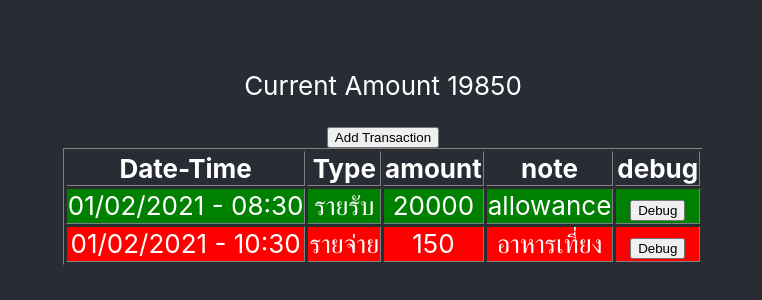
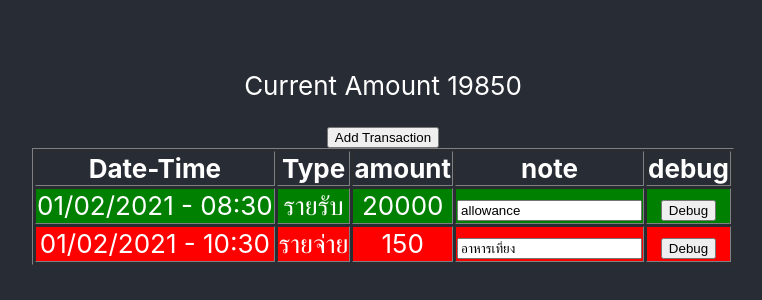
Before and after one commit to WasinTh/tutorial-react, a React (Create React App) app: page / in a window 1280 px wide. Shown: the part 246-546 px from the top of the page, without its empty margins (257-1019 px from the left). Built offline with nearby package versions, Linux system fonts and the light colour scheme.

Commit message:
Lifting state up

```diff
--- a/src/App.js
+++ b/src/App.js
@@ -13,7 +13,7 @@ function App() {
 
   const generateTransaction = () => {
     return {
-      id: transactionData.length,
+      id: transactionData.length + 1,
       created: new Date().toLocaleString(),
       type: ['รายรับ', 'รายจ่าย'][Math.floor(Math.random() * 2)],
       amount: Math.floor(Math.floor(Math.random() * 1000) + 1),
@@ -39,12 +39,21 @@ function App() {
     ])
   }
 
+  const handleNoteChanged = (id, note) => {
+    setTransactionData(
+      transactionData.map(transaction => {
+        transaction.note = transaction.id === id ? note : transaction.note;
+        return transaction
+      })
+    )
+  }
+
   return (
     <div className="App">
       <header className="App-header">
         <p>Current Amount {amount} </p>
         <button onClick={addTransaction}>Add Transaction</button>
-        <TransactionList data={transactionData} />
+        <TransactionList data={transactionData} onNoteChanged={handleNoteChanged}/>
       </header>
     </div>
   );
--- a/src/components/TransactionList.js
+++ b/src/components/TransactionList.js
@@ -7,7 +7,13 @@ export default function TransactionList(props) {
           <td>{transaction.created}</td>
           <td>{transaction.type}</td>
           <td>{transaction.amount}</td>
-          <td>{transaction.note}</td>
+          <td>
+            <input value={transaction.note}
+              onChange={(evt) => {
+                props.onNoteChanged(transaction.id, evt.target.value)
+              }}
+            />
+          </td>
           <td><button onClick={() => alert(JSON.stringify(props))}>Debug</button></td>
         </tr>
       ))
```
